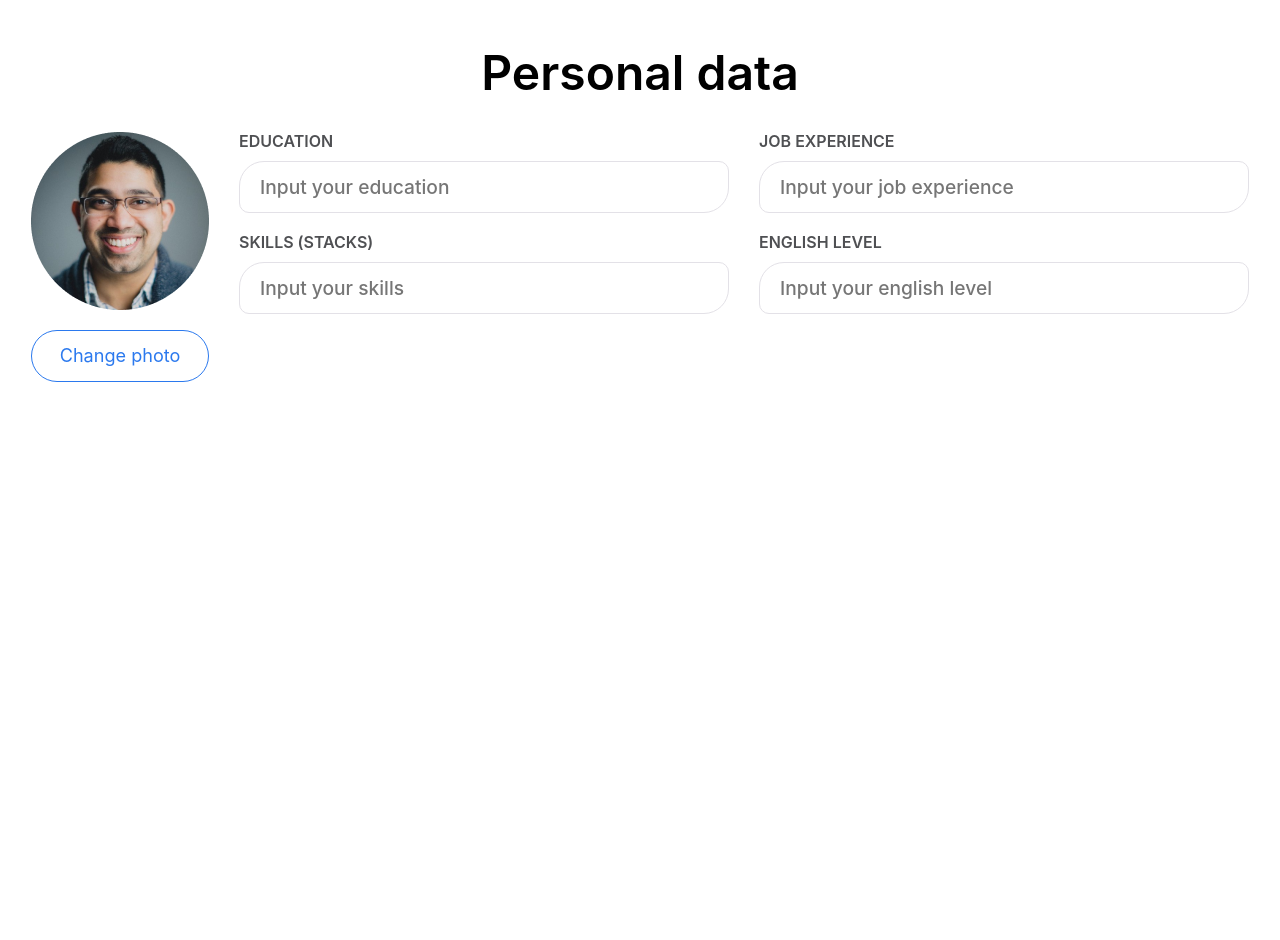
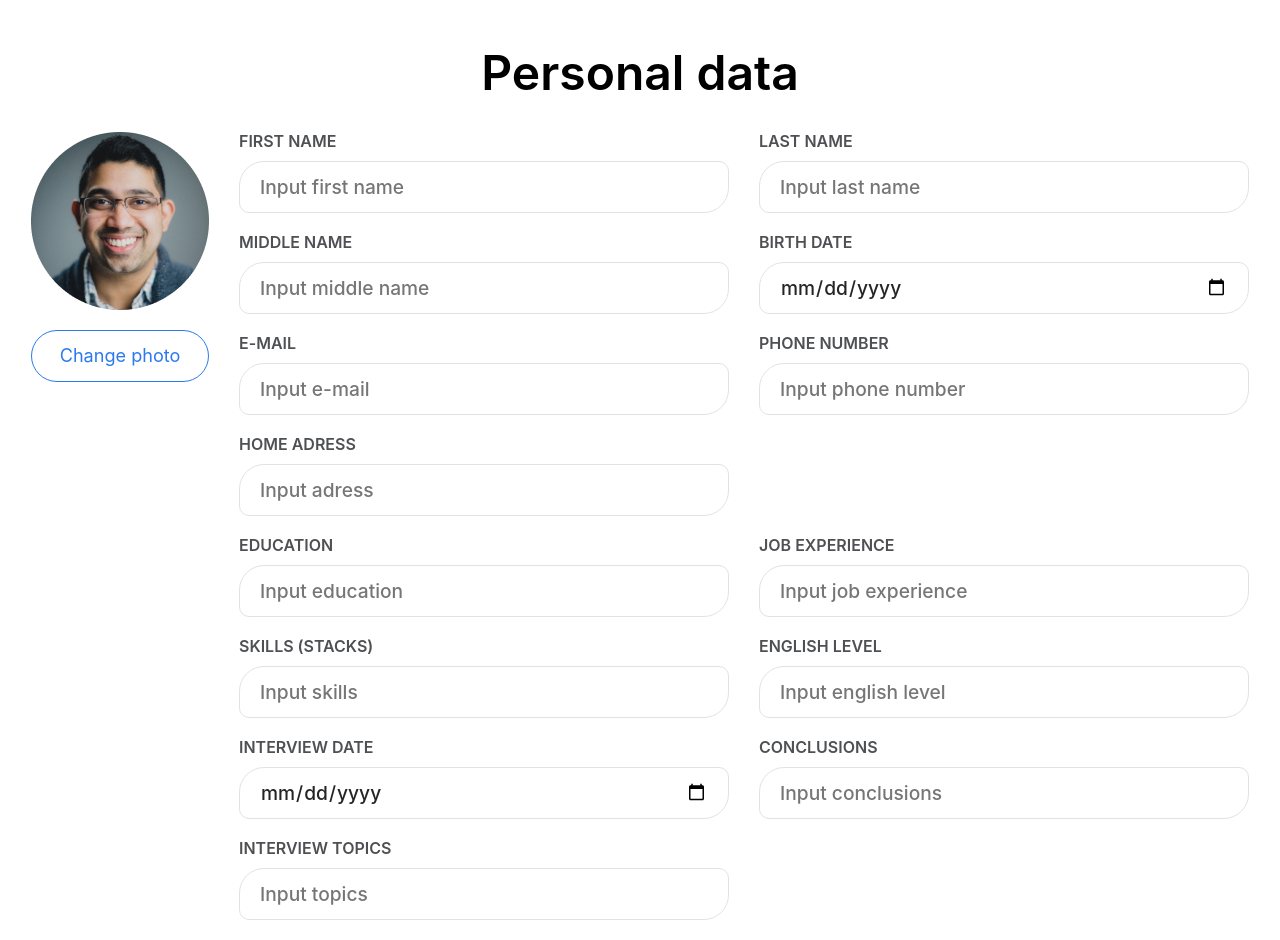
Before and after one commit to Dallas1510/profilePage, a React (Create React App) app: page /interview in a window 1280 px wide. Shown: the part 100-1040 px from the top of the page. Before the commit the page ends 943 px from the top, so only its background shows below. Built offline with nearby package versions, Linux system fonts and the light colour scheme.

Commit message:
Add interview page

```diff
--- a/src/components/PersonDetails/PersonDetails.jsx
+++ b/src/components/PersonDetails/PersonDetails.jsx
@@ -1,13 +1,15 @@
 import React from 'react'
 import AdditionalData from '../pages/AdditionalData/AdditionalData'
+import Interview from '../pages/Interview/Interview'
 import PersonalData from '../pages/Personal data/PersonalData'
 import classes from './PersonDetails.module.scss'
 
 export default function PersonDetails() {
 	return (
 		<div className={classes.PersonDetailsWrapp}>
-			{/* <PersonalData/> */}
+			<PersonalData/>
 			<AdditionalData/>
+			<Interview/>
 		</div>
 	)
 }
--- a/src/components/pages/AdditionalData/AdditionalData.jsx
+++ b/src/components/pages/AdditionalData/AdditionalData.jsx
@@ -7,25 +7,25 @@ const inputList = [
     id: 1,
     title: 'education',
     type: 'text',
-    placeholder: 'Input your education',
+    placeholder: 'Input education',
   },
   {
     id: 2,
     title: 'job experience',
     type: 'text',
-    placeholder: 'Input your job experience',
+    placeholder: 'Input job experience',
   },
   {
     id: 3,
     title: 'skills (stacks)',
     type: 'text',
-    placeholder: 'Input your skills',
+    placeholder: 'Input skills',
   },
   {
     id: 4,
     title: 'english level',
     type: 'text',
-    placeholder: 'Input your english level',
+    placeholder: 'Input english level',
   },
 ];
 
--- /dev/null
+++ b/src/components/pages/Interview/Interview.jsx
@@ -0,0 +1,39 @@
+import React from 'react';
+import Input from '../../UI/Input/Input';
+import classes from './Interview.module.scss'
+
+const inputList = [
+	{
+    id: 1,
+    title: 'interview date',
+    type: 'date',
+    placeholder: 'Pick date',
+  },
+  {
+    id: 2,
+    title: 'conclusions',
+    type: 'text',
+    placeholder: 'Input conclusions',
+  },
+  {
+    id: 3,
+    title: 'interview topics',
+    type: 'text',
+    placeholder: 'Input topics',
+  },
+]
+
+export default function Interview() {
+	return (
+		<div className={classes.interview}>
+			{inputList.map((input) => (
+        <Input
+          key={input.id}
+          title={input.title}
+          type={input.type}
+          placeholder={input.placeholder}
+        />
+      ))}
+		</div>
+	)
+}
--- /dev/null
+++ b/src/components/pages/Interview/Interview.module.scss
@@ -0,0 +1,5 @@
+.interview {
+	display: flex;
+	justify-content: space-between;
+	flex-wrap: wrap;
+}
```
